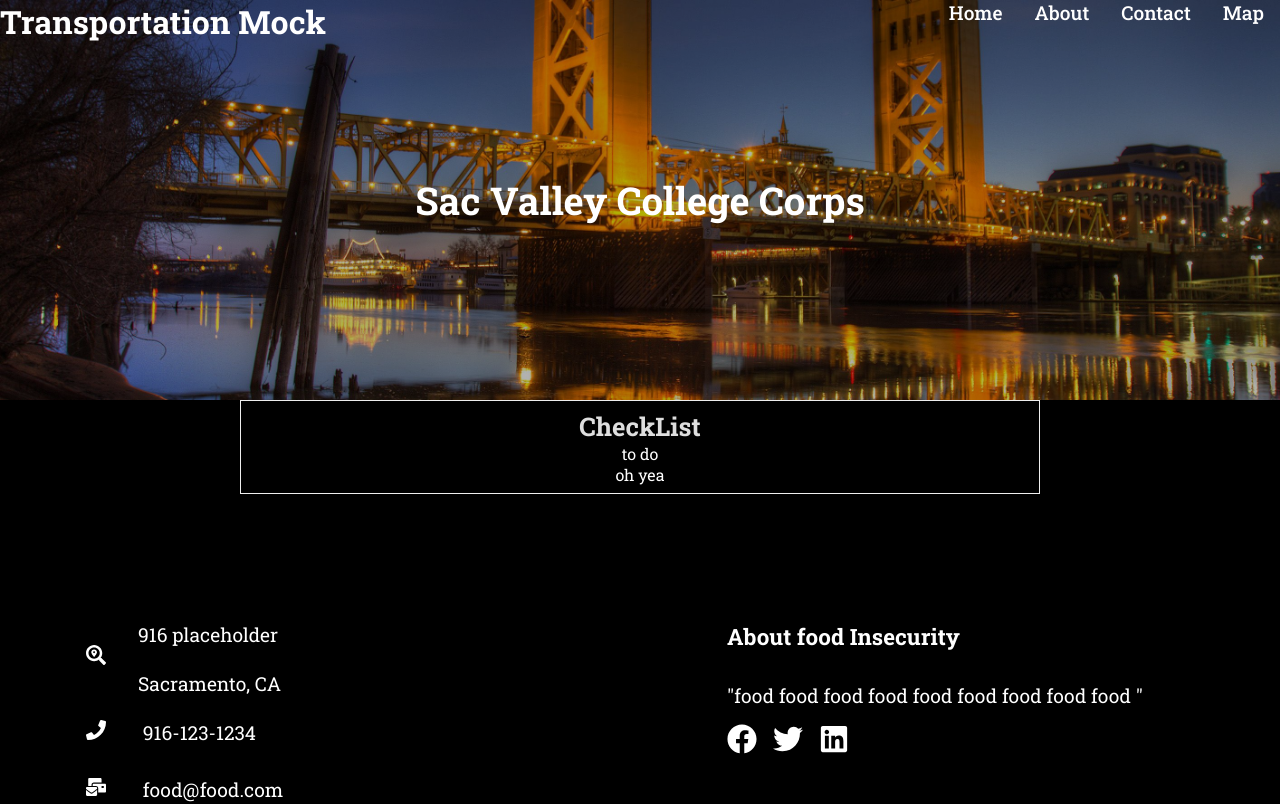
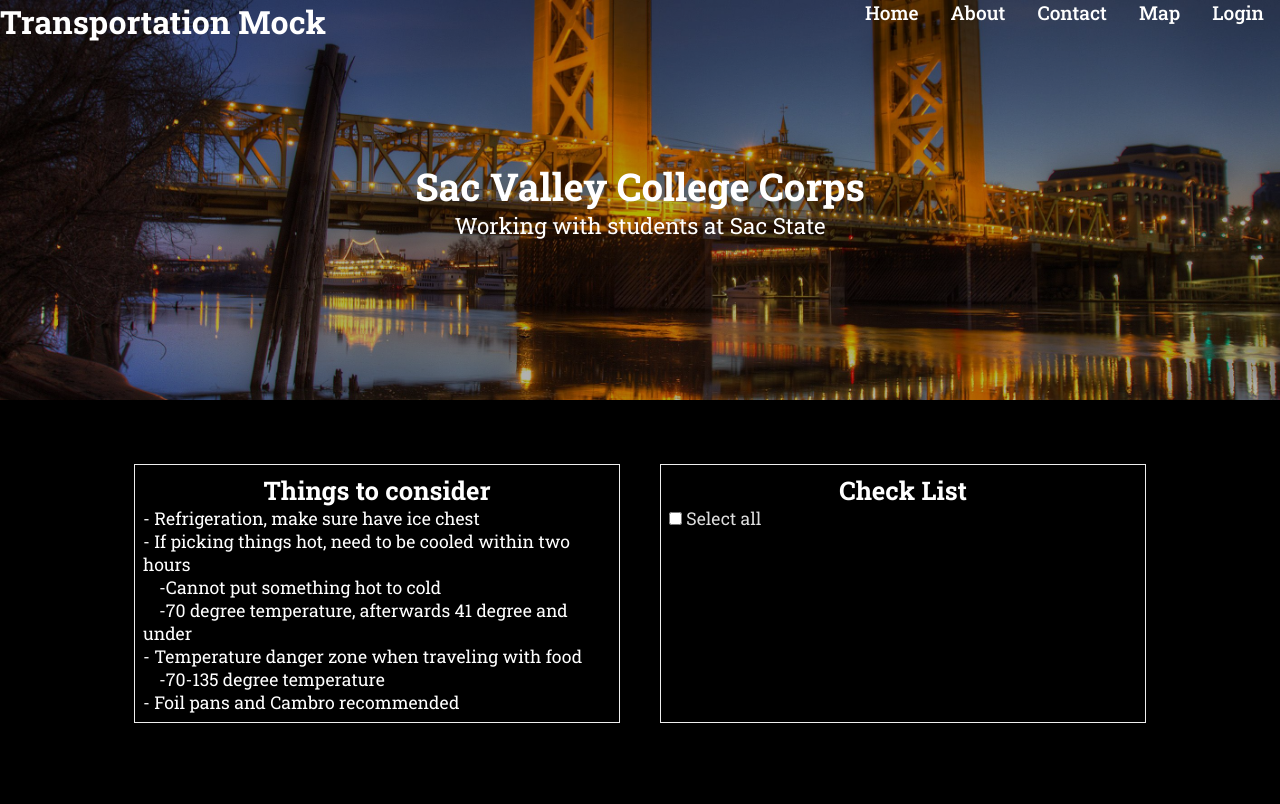
Before and after one commit to AstroSL/mockup, a React (Create React App) app: page /about in a window 1280 px wide. Shown: the top 804 px of the page. Built offline with nearby package versions, Linux system fonts and the light colour scheme.

Commit message:
contact implementation

```diff
--- a/package.json
+++ b/package.json
@@ -6,6 +6,7 @@
     "@testing-library/jest-dom": "^5.16.5",
     "@testing-library/react": "^13.4.0",
     "@testing-library/user-event": "^13.5.0",
+    "bootstrap": "^5.2.2",
     "react": "^18.2.0",
     "react-dom": "^18.2.0",
     "react-icons": "^4.4.0",
--- a/src/App.js
+++ b/src/App.js
@@ -1,8 +1,9 @@
 import React from 'react'
 import {Routes, Route} from 'react-router-dom'
-
 import Home from './routes/Home'
 import About from './routes/About';
+import Contact from './routes/Contact';
+
 
 function App() {
   return (
@@ -10,6 +11,7 @@
       <Routes>
         <Route path='/' element={<Home/>}/>
         <Route path='/about' element={<About />}/>
+        <Route path='/contact' element={<Contact />}/>
 
       </Routes>
     </>
--- a/src/components/About.js
+++ b/src/components/About.js
@@ -1,16 +1,42 @@
 import React from 'react'
 import './AboutStyles.css'
 
+
+
+/*https://www.youtube.com/watch?v=gk_68OJIevI 2:40 */
 
 const About = () => {
   return (
     <div className='about'>
         <div className='card-container'>
             <div className='card'>
-                <h3>CheckList</h3>
+                <center><h3>Things to consider</h3></center>
                 <span className='bar'></span>
-                <p className='cl'>to do</p>
-                <p>oh yea</p>
+                <p className='cl'>- Refrigeration, make sure have ice chest</p>
+                <p>- If picking things hot, need to be cooled within two hours</p>
+                <p className='indent'>-Cannot put something hot to cold </p>
+                <p className='indent'>-70 degree temperature, afterwards 41 degree and under</p>
+                <p>- Temperature danger zone when traveling with food</p>
+                <p className='indent'>-70-135 degree temperature</p>
+                <p>- Foil pans and Cambro recommended</p>
+
+
+
+            </div>
+
+            <div className='card'>
+            <center><h3>Check List</h3></center>
+              <input type='checkbox' id="option-all"></input>
+                <label for="option all"> Select all</label>
+                <br></br>
+
+
+
+
+
+
+
+
             </div>
         </div>
     </div>
--- a/src/components/AboutStyles.css
+++ b/src/components/AboutStyles.css
@@ -5,11 +5,12 @@
 }
 
 .card-container{
-    max-width:800px;
+    max-width:1140px;
     margin: auto;
     display: grid;
     grid-gap: 40px;
-    grid-template-columns: repeat(1,1fr);
+    grid-template-columns: repeat(2,1fr);
+    padding: 5%;
 }
 
 /*text of basic*/
@@ -19,14 +20,26 @@
 }
 /*size*/
 .card h3{
+    color:white;
     font-size:1.6rem;
 }
 
+/*text color*/
+.card p{
+    color:white;
+}
+
 .card{
-    text-align: center;
+    color: black;
+    font-size: 1.1rem;
+    text-align: left;
     padding: .5rem;
 }
 /*
 .card:hover{
     background-color:bisque;
 }*/
+
+.indent{
+    text-indent: 1rem;
+}
--- /dev/null
+++ b/src/components/CheckStyles.css
@@ -0,0 +1,18 @@
+*,
+*:before,
+*:after{
+    padding:0;
+    margin:0;
+    box-sizing:border-box;
+}
+body{
+    height:100vh;
+    display: grid;
+    place-items:center;
+}
+
+.container {
+    display:inline-block;
+    background-color: #ffffff;
+    padding:50px 70px
+}
--- a/src/components/Footer.js
+++ b/src/components/Footer.js
@@ -10,6 +10,7 @@
                     <div className='location'>
                         <FaSearchLocation size={20} style={{ color: '#ffffff', marginRight: '2rem' }} />
                         <div>
+                            <h4>Find out more</h4>
                             <p>916 placeholder</p>
                             <p>Sacramento, CA</p>
                         </div>
--- a/src/components/FooterStyles.css
+++ b/src/components/FooterStyles.css
@@ -1,6 +1,6 @@
 .footer {
     width: 100%;
-    padding: 6rem 0;
+    padding: 10rem 0;
     background: rgba(0,0,0,.5);
 }
 
@@ -9,7 +9,7 @@
     margin: auto;
     display: grid;
     grid-template-columns: repeat(2, 1fr);
-    grid-gap: 40px;
+    grid-gap: 30px;
 }
 
 .footer .left {
--- /dev/null
+++ b/src/components/Form.js
@@ -0,0 +1,24 @@
+import React from 'react'
+import './FormStyles.css'
+const Form = () => {
+  return (
+    <div className='form'>
+        <form>
+            <label>Your Name</label>
+            <input type='text'></input>
+            <label>Your Name</label>
+            <input type='text'></input>
+            <label>Your Name</label>
+            <input type='text'></input>
+            <label>Your Name</label>
+            <input type='text'></input>
+
+        </form>
+
+
+
+    </div>
+  )
+}
+
+export default Form
--- a/src/components/Navbar.js
+++ b/src/components/Navbar.js
@@ -25,6 +25,9 @@
             <li>
                 <Link to ='/map'>Map</Link>
             </li>
+            <li>
+                <Link to ='/login'>Login</Link>
+            </li>
         </ul>
         <div className='hamburger' onClick={handleClick}>
             {click ? (<FaTimes size={20} style={{color: '#fff'}}/>) : (<FaBars size={20} style={{color: '#fff'}}/>)}
--- a/src/routes/About.js
+++ b/src/routes/About.js
@@ -1,14 +1,15 @@
 import React from 'react'
 import Footer from '../components/Footer'
-import HeroImage from '../components/HeroImage'
 import AboutCards from '../components/About'
 import Navbar from '../components/Navbar'
+import HeroImage from '../components/HeroImage'
 
+/*<HeroImage heading ='Sac Valley College Corps' text='Working with students at Sac State'/>*/
 const About = () => {
   return (
     <div>
         <Navbar/>
-        <HeroImage heading ='Sac Valley College Corps'/>
+        <HeroImage heading ='Sac Valley College Corps' text='Working with students at Sac State'/>
         <AboutCards/>
         <Footer/>
     </div>
--- /dev/null
+++ b/src/routes/Contact.js
@@ -0,0 +1,18 @@
+import React from 'react'
+import Footer from '../components/Footer'
+import HeroImage from '../components/HeroImage'
+import Navbar from '../components/Navbar'
+import Form from '../components/Form'
+
+const Contact = () => {
+  return (
+    <div>
+        <Navbar />
+        <HeroImage heading='Contact'/>
+        <Form />
+        <Footer />
+    </div>
+  )
+}
+
+export default Contact
```
Also changed, not shown: src/components/FormStyles.css (added), 1 other file (tests, documents, lock files or other folders).
